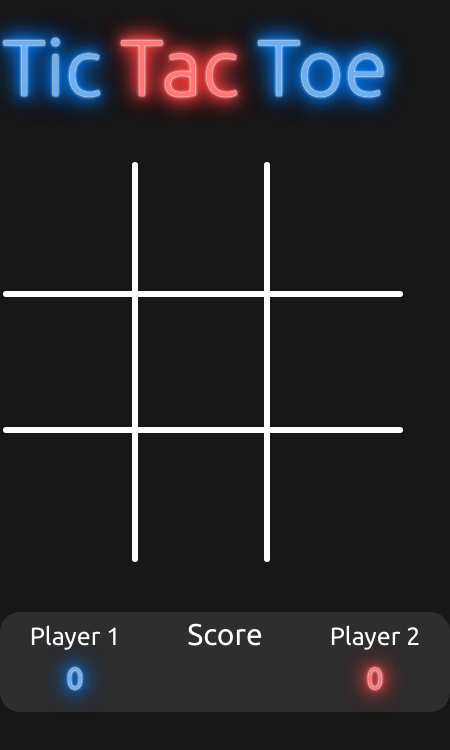
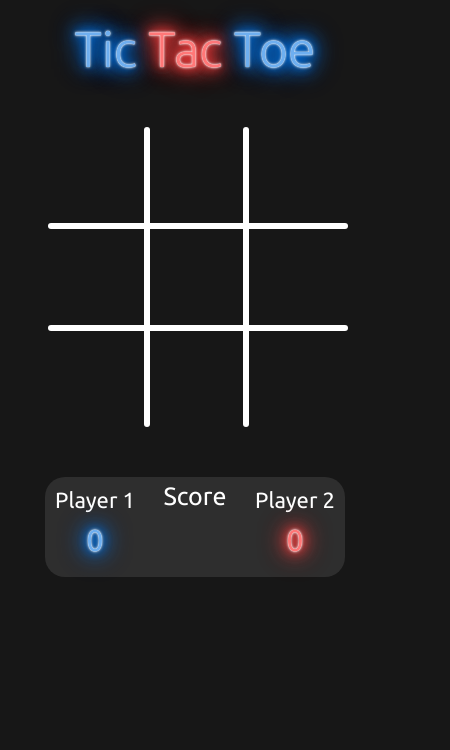
Before and after one commit to MuhammadJaafer/Tic-Tac-Toe, a React (Vite) app: page / in a window 390 px wide. Shown: the top 750 px of the page, 450 px wide, since content can reach past the window. Built offline with nearby package versions, Linux system fonts and the light colour scheme.

Commit message:
game ready

```diff
--- a/src/App.jsx
+++ b/src/App.jsx
@@ -9,10 +9,10 @@ function App() {
   const [click, setclick] = useState(0);
   const [win, setWin] = useState(null);
   const [winLine, setWinLine] = useState(null);
-
+  const [canClick, setCanClick] = useState(true);
   //check if some one win
   const Check = () => {
-    const win = [
+    const winLines = [
       [0, 1, 2],
       [3, 4, 5],
       [6, 7, 8],
@@ -22,7 +22,7 @@ function App() {
       [2, 4, 6],
       [0, 4, 8],
     ];
-    win.map((line) => {
+    winLines.map((line) => {
       if (
         borde[line[0]] === "x" &&
         borde[line[1]] === "x" &&
@@ -40,6 +40,9 @@ function App() {
         setWinLine(line);
       }
     });
+    if (click === 9 && !win) {
+      setWin("draw");
+    }
   };
 
   //delay function
@@ -48,13 +51,17 @@ function App() {
   //restart game
   const RestartGame = async () => {
     if (win === "x") {
+      setPlayer1Score((prev) => prev + 1);
       console.log(winLine, "X");
     } else if (win === "o") {
+      setPlayer2Score((prev) => prev + 1);
       console.log(winLine, "O");
     } else {
       console.log("Drow");
     }
+    setCanClick(false);
     await delay(1000);
+    setCanClick(true);
     setBorde(initBorde);
     setTurn("player1");
     setclick(0);
@@ -64,9 +71,10 @@ function App() {
 
   // handle Clicks on the borde
   const handleClick = (e) => {
+    if (!canClick) return;
     const index = e.target.getAttribute("index");
 
-    if (borde[index] != "" || click >= 9) {
+    if (borde[index] != "") {
       console.log("already taken");
       return;
     }
@@ -85,12 +93,7 @@ function App() {
 
   useEffect(() => {
     Check();
-    if (win) {
-      win === "x"
-        ? setPlayer1Score(player1Score + 1)
-        : setPlayer2Score(player2Score + 1);
-      RestartGame();
-    } else if (click >= 9) RestartGame();
+    if (win) RestartGame();
   }, [win, click]);
 
   return (
--- a/src/index.css
+++ b/src/index.css
@@ -153,3 +153,21 @@ h1 {
 .x2 {
   transform: rotateZ(-135deg);
 }
+
+@media screen and (max-width: 600px) {
+  h1 {
+    font-size: 5rem;
+  }
+  .grid-borde {
+    width: 30rem;
+    height: 30rem;
+  }
+  .score {
+    width: 30rem;
+    height: 10rem;
+    font-size: 2.2rem;
+  }
+  .text-score {
+    font-size: 2.5rem;
+  }
+}
```
